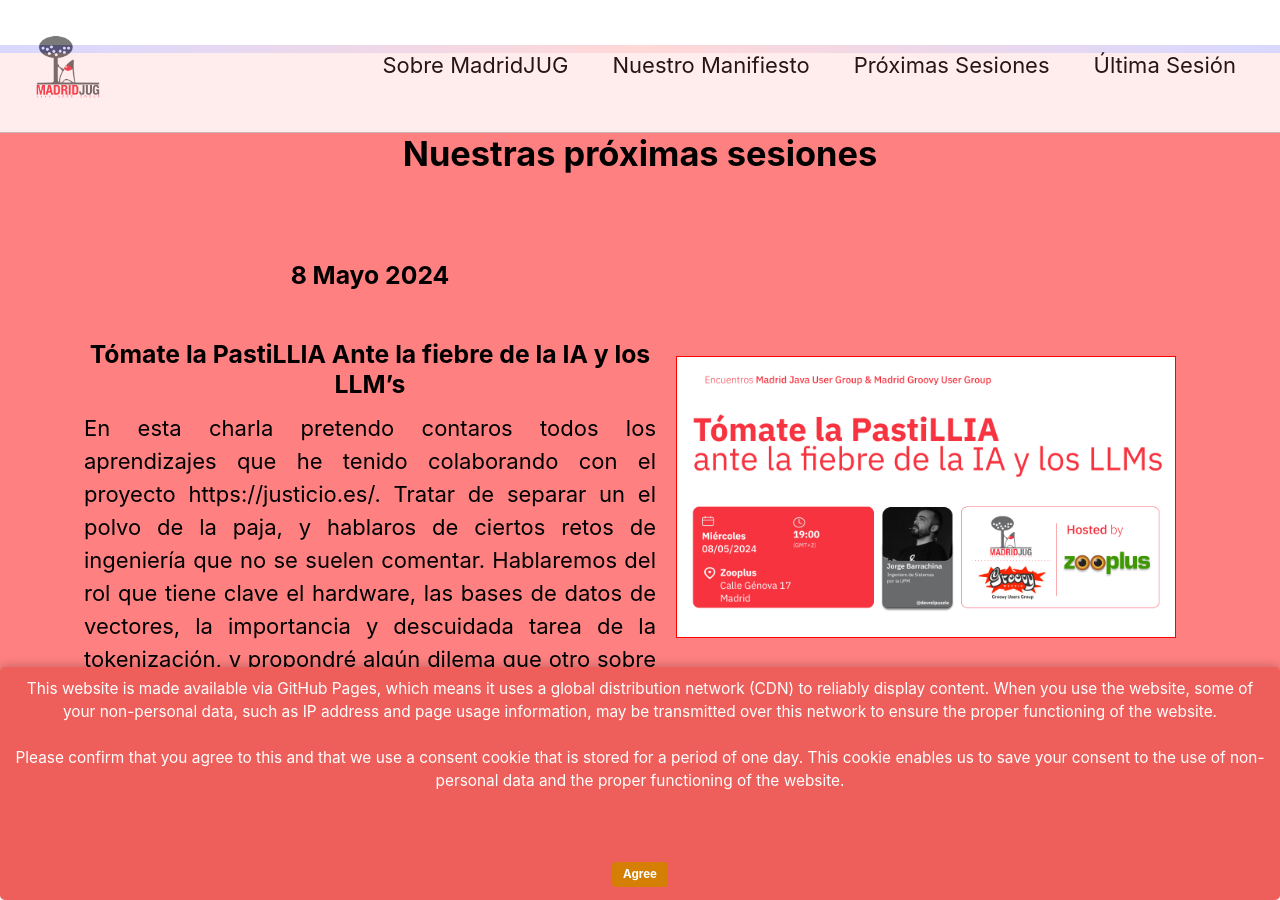
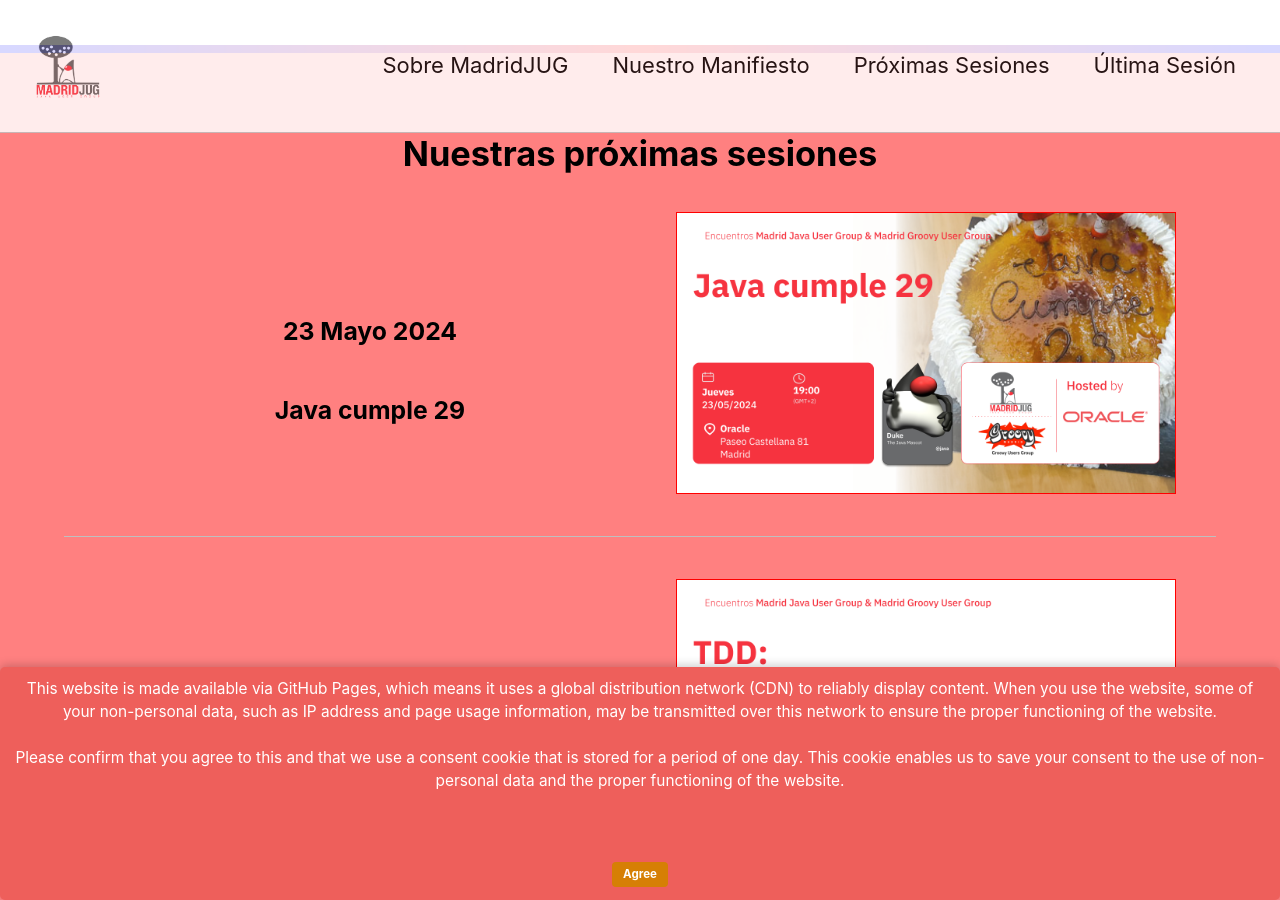
Before and after one commit to perstarke-webdev/oneflow-jekyll-theme, a Jekyll site: the page built from _pages/index.html, in a window 1280 px wide and 900 px high, scrolled down 2439 px. Built offline with Jekyll 4.4.1, drawn with Linux system fonts in a browser that asks for light colours; cached includes are drawn as plain includes; part of the change alters nothing that is shown; some of the changed text lies outside the part shown.

Commit message:
feat/next talk about Java cumple 29 and TDD

```diff
--- a/_pages/index.html
+++ b/_pages/index.html
@@ -40,21 +40,32 @@ header:
 excerpt: "**Tu grupo de desarrolladores y entusiastas de Java y la JVM**"
 
 comming-up-row-one:
-    - header: "Tómate la PastiLLIA Ante la fiebre de la IA y los LLM’s"
-      date: 8 Mayo 2024
-      excerpt: "En esta charla pretendo contaros todos los aprendizajes que he tenido colaborando con el proyecto https://justicio.es/. Tratar de separar un el polvo de la paja, y hablaros de ciertos retos de ingeniería que no se suelen comentar. Hablaremos del rol que tiene clave el hardware, las bases de datos de vectores, la importancia y descuidada tarea de la tokenización, y propondré algún dilema que otro sobre la industria ;-)"
-      btn-url: "https://www.meetup.com/madridjug/events/300631292/"
-      btn-class: "info"
-      btn-label: "Registro"
+    - header: "Java cumple 29"
+      date: 23 Mayo 2024
+      #excerpt: "En esta charla pretendo contaros todos los aprendizajes que he tenido colaborando con el proyecto https://justicio.es/. Tratar de separar un el polvo de la paja, y hablaros de ciertos retos de ingeniería que no se suelen comentar. Hablaremos del rol que tiene clave el hardware, las bases de datos de vectores, la importancia y descuidada tarea de la tokenización, y propondré algún dilema que otro sobre la industria ;-)"
+      #btn-url: "https://www.meetup.com/madridjug/events/300631292/"
+      #btn-class: "info"
+      #btn-label: "Registro"
       blank: true
-      image-url: "assets/images/20240429-TomateLaPasiLLIA.png"
+      image-url: "assets/images/20240523-JavaCumple29.png"
+      alt-text: "Cartel anunciando el evento"
+      image-width: "500px"
+      image-right: true
+    - header: "TDD. En serio, ¡pruébalo!"
+      date: 23 Mayo 2024
+      #excerpt: "En esta charla pretendo contaros todos los aprendizajes que he tenido colaborando con el proyecto https://justicio.es/. Tratar de separar un el polvo de la paja, y hablaros de ciertos retos de ingeniería que no se suelen comentar. Hablaremos del rol que tiene clave el hardware, las bases de datos de vectores, la importancia y descuidada tarea de la tokenización, y propondré algún dilema que otro sobre la industria ;-)"
+      #btn-url: "https://www.meetup.com/madridjug/events/300631292/"
+      #btn-class: "info"
+      #btn-label: "Registro"
+      blank: true
+      image-url: "assets/images/20240523-TDD.png"
       alt-text: "Cartel anunciando el evento"
       image-width: "500px"
       image-right: true
 
 last-session:
-    title: "From Monolith to (µ)Services. What happens with my Data?"
-    youtube-id: -lPX6QYEkTI
+    title: "Tómate la PastiLLIA Ante la fiebre de la IA y los LLM’s"
+    youtube-id: Pw013ttNx_c
 ---
 
 <section class="site-section alternative-color first-section" id="about-us">
```
